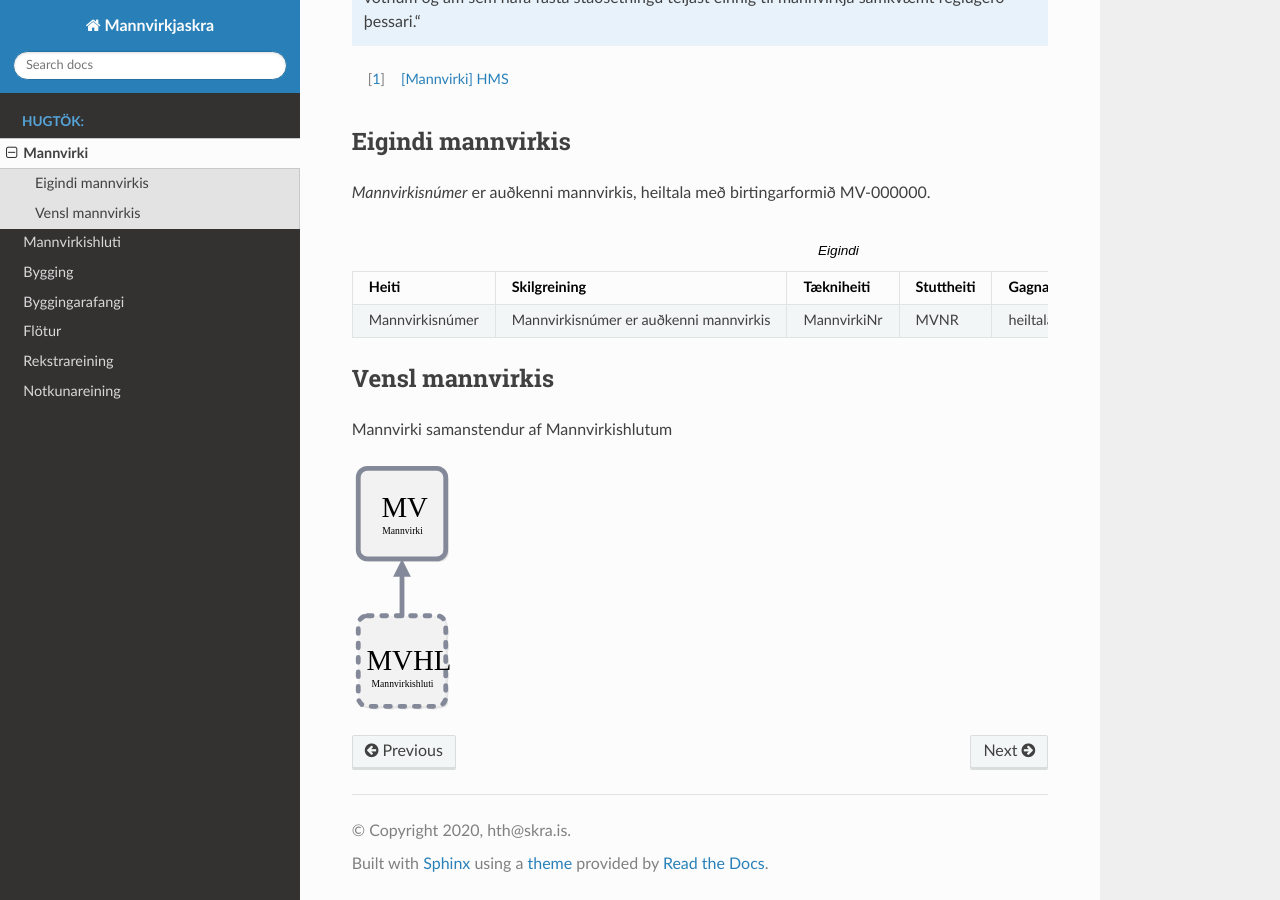
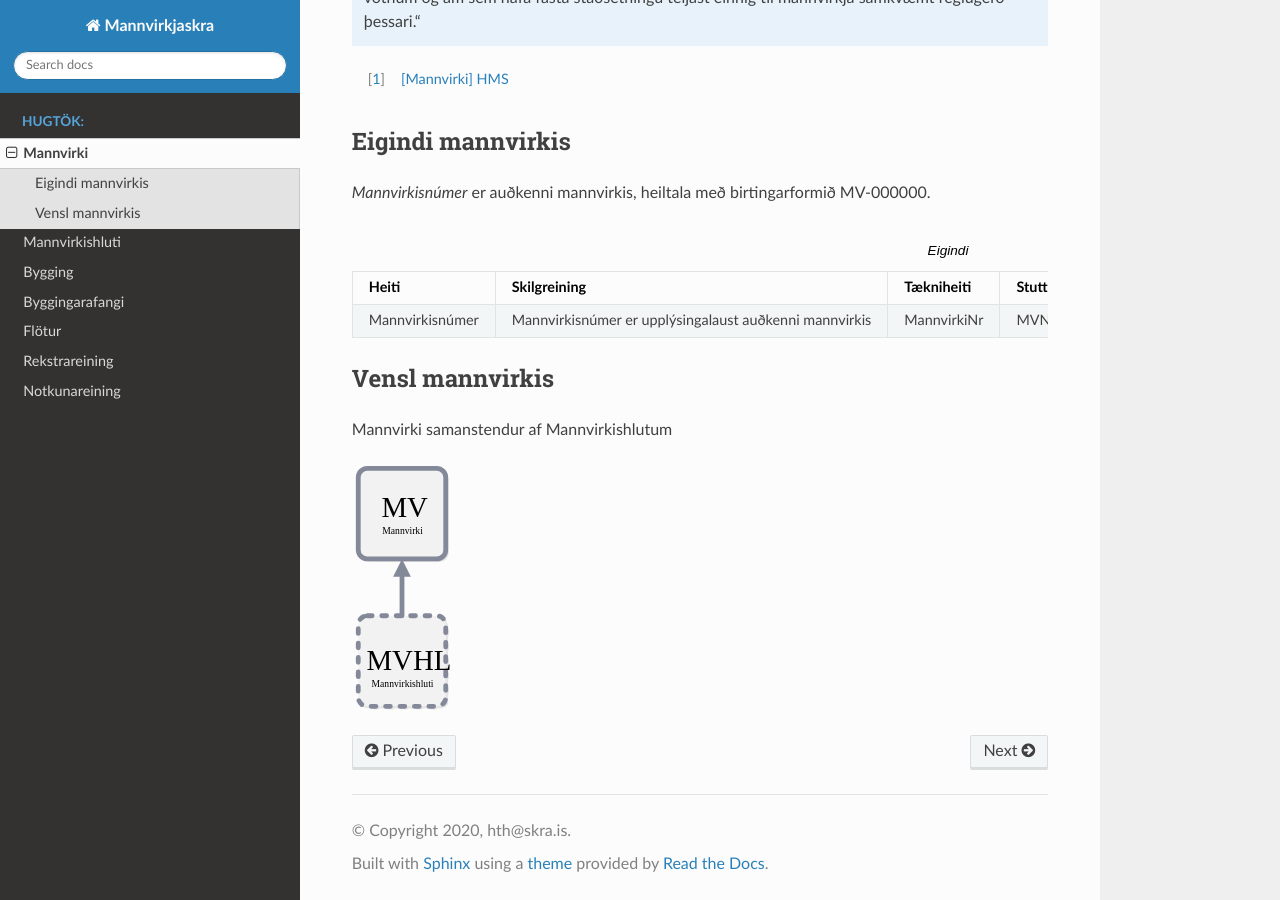
Before and after one commit to hthl/Mannvirkjaskra, a Sphinx documentation site: the page built from source/mannvirki.rst, in a window 1280 px wide and 900 px high, scrolled down 527 px. Built offline with Sphinx 7.4.7 and the Read the Docs theme 2.0.0, drawn with Linux system fonts in a browser that asks for light colours.

Commit message:
Update mannvirki.rst

```diff
--- a/source/mannvirki.rst
+++ b/source/mannvirki.rst
@@ -33,7 +33,7 @@
 .. csv-table:: Eigindi
    :header: "Heiti", "Skilgreining", "Tækniheiti", "Stuttheiti",  "Gagnatýpa", "Uppruni", "Birtingarform"
 
-   "Mannvirkisnúmer", "Mannvirkisnúmer er auðkenni mannvirkis", "MannvirkiNr", "MVNR",  "heiltala", "Framkallað gildi", "MV-000000"
+   "Mannvirkisnúmer", "Mannvirkisnúmer er upplýsingalaust auðkenni mannvirkis", "MannvirkiNr", "MVNR",  "pósitív heiltala í hækkandi röð", "Framkallað gildi", "MV-000000"
 
 Vensl mannvirkis
 --------------------
```
